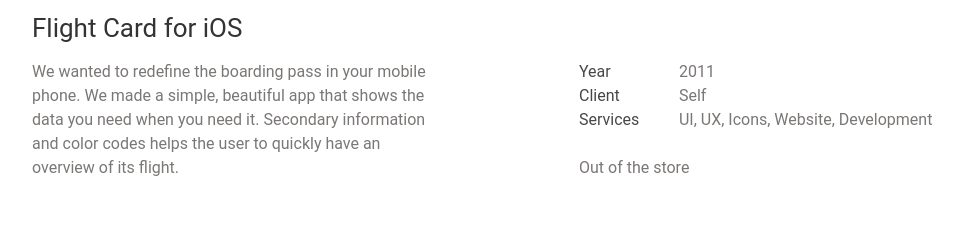
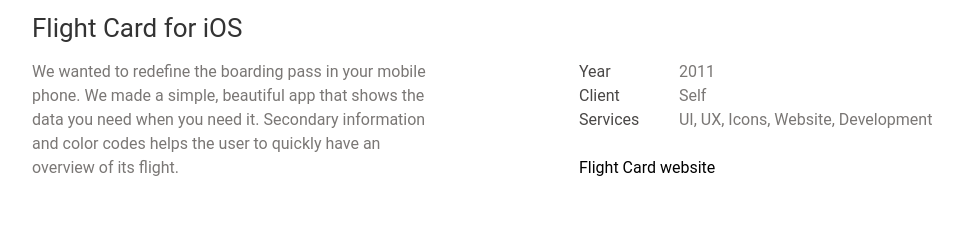
Before and after one commit to jcastro/jcastro.github.io, a plain HTML site: page flightcard.html in a window 1280 px wide. Shown: the part 1340-1570 px from the top of the page, without its empty margins (133-1096 px from the left). Drawn offline with nearby package versions, Linux system fonts and the light colour scheme.

Commit message:
Added flight card website link

```diff
--- a/flightcard.html
+++ b/flightcard.html
@@ -59,7 +59,7 @@
         <li><span>Year</span> 2011</li>
         <li><span>Client</span> Self</li>
         <li><span>Services</span> UI, UX, Icons, Website, Development</li>
-        <li class="padding--top-one-space"><p>Out of the store</p></li>
+        <li class="padding--top-one-space"><a href="http://www.flightcardapp.com">Flight Card website</a></li>
       </ul>
     </div>
   </div>
```
